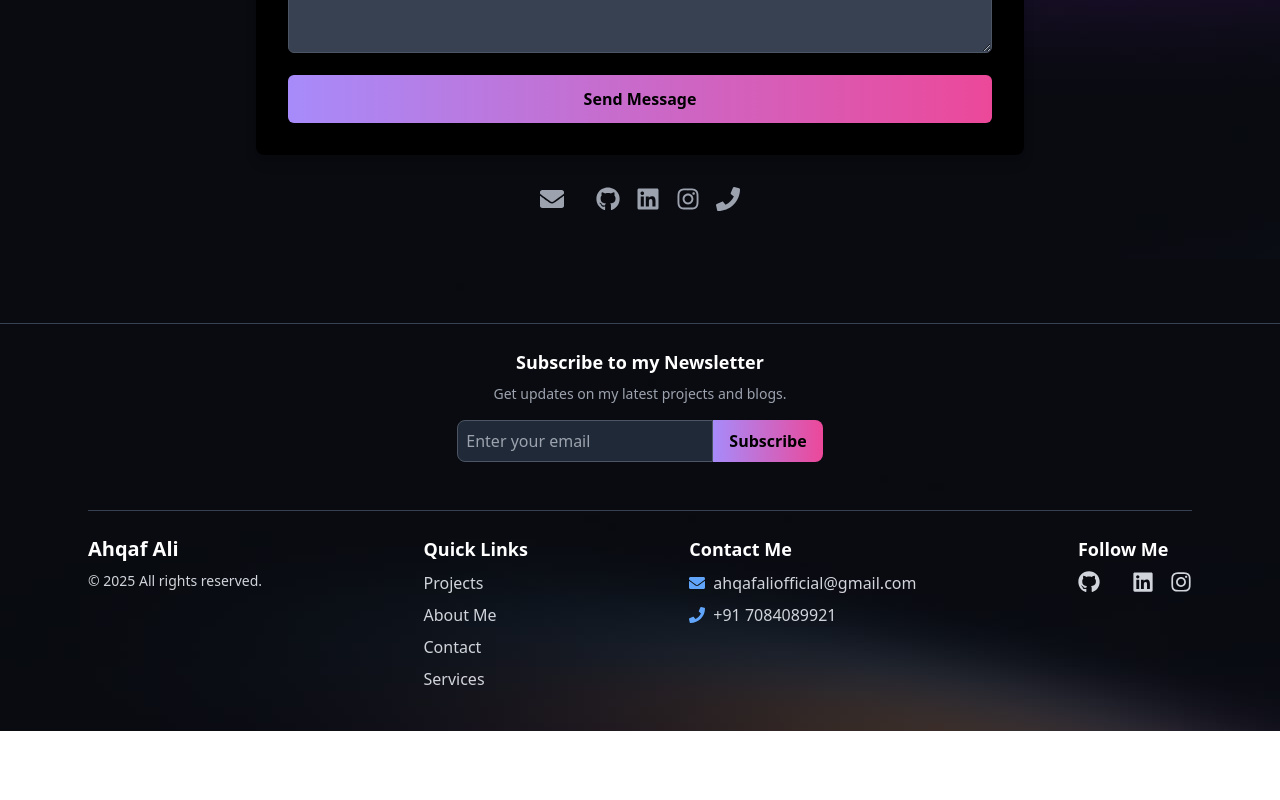
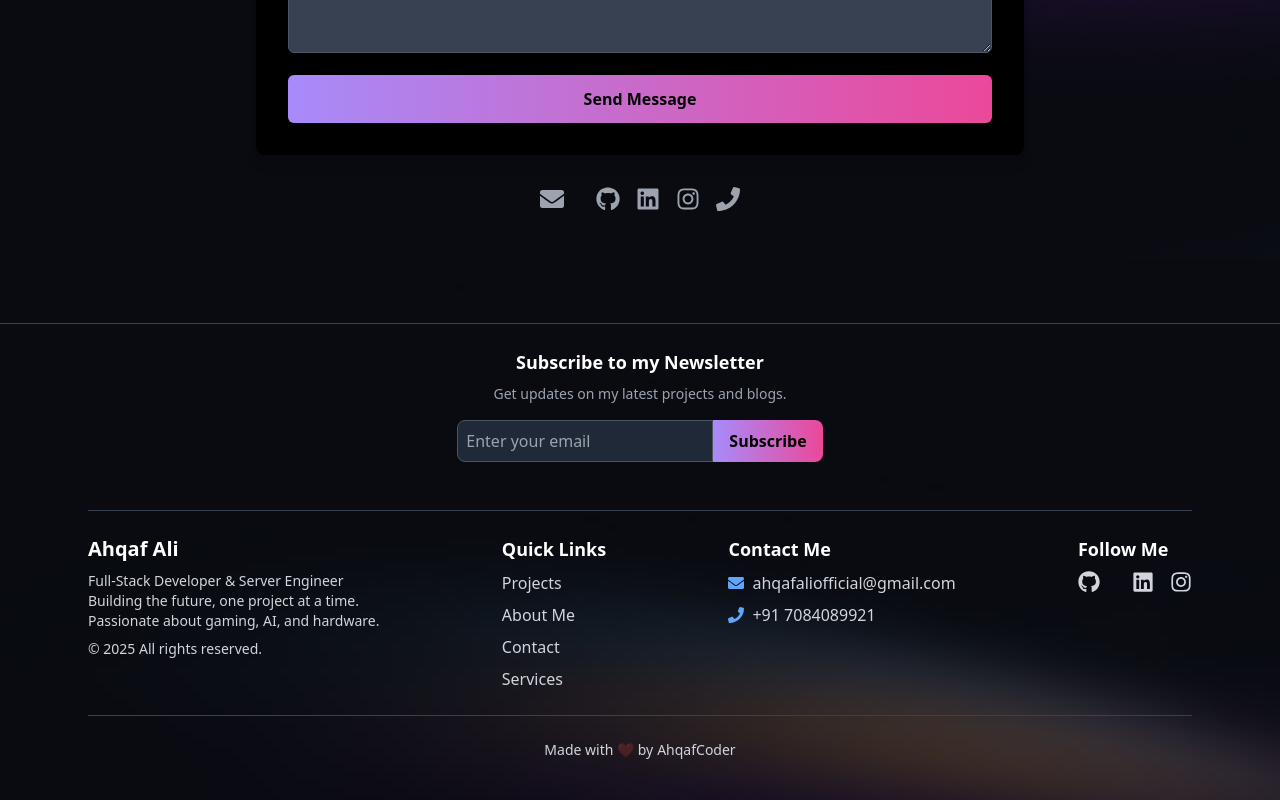
Before and after one commit to AhqafCoder/PortFolio-Ahqaf, a React (Vite) app: page / in a window 1280 px wide. Shown: the part 4889-5689 px from the top of the page. Before the commit the page ends 5620 px from the top, so only its background shows below. Built offline with nearby package versions, Linux system fonts and the light colour scheme.

Commit message:
Enhance Footer component with animations and updated content

```diff
--- a/src/components/Footer.jsx
+++ b/src/components/Footer.jsx
@@ -1,12 +1,24 @@
 import React from "react";
+import { motion } from "framer-motion"; // Import Framer Motion for animations
 import { FaGithub, FaLinkedin, FaInstagram, FaEnvelope, FaPhone } from "react-icons/fa";
+
+// Blinking heart animation
+const heartVariants = {
+  blink: {
+    opacity: [1, 0, 1], // Fade in and out
+    transition: {
+      duration: 2, // Duration of one full blink cycle
+      repeat: Infinity, // Loop indefinitely
+      ease: "easeInOut", // Smooth easing
+    },
+  },
+};
 
 const Footer = () => {
   return (
-    <footer className="w-full bg-[url('./assets/bg2.jpg')] text-gray-300 py-10 ">
+    <footer className="w-full bg-[url('./assets/bg2.jpg')] text-gray-300 py-10">
       <hr className="w-full border-gray-700 my-6" />
       <div className="max-w-6xl mx-auto flex flex-col items-center px-6">
-
         {/* Newsletter Signup at the Top */}
         <div className="w-full text-center mb-6">
           <h3 className="text-lg font-semibold text-white">Subscribe to my Newsletter</h3>
@@ -28,11 +40,13 @@ const Footer = () => {
 
         {/* Footer Content */}
         <div className="w-full flex flex-col md:flex-row justify-between items-start">
-
-          {/* Brand & Copyright */}
+          {/* Brand & Tagline */}
           <div className="mb-6 md:mb-0">
             <h2 className="text-xl font-bold text-white">Ahqaf Ali</h2>
-            <p className="text-sm mt-2">&copy; {new Date().getFullYear()} All rights reserved.</p>
+            <p className="text-sm mt-2">Full-Stack Developer & Server Engineer</p>
+            <p className="text-sm">Building the future, one project at a time.</p>
+            <p className="text-sm">Passionate about gaming, AI, and hardware.</p>
+            <p className="text-sm mt-2">© {new Date().getFullYear()} All rights reserved.</p>
           </div>
 
           {/* Quick Links */}
@@ -75,6 +89,29 @@ const Footer = () => {
             </div>
           </div>
         </div>
+
+        {/* Separator Line */}
+        <hr className="w-full border-gray-700 my-6" />
+
+        {/* Made with Love */}
+        <div className="text-center text-sm">
+          <p>
+            Made with{" "}
+            <motion.span
+              className="inline-block text-red-500"
+              animate="blink" // Directly use animate to trigger the animation
+              variants={heartVariants}
+            >
+              ❤️
+            </motion.span>{" "}
+            by
+            <a href="https://github.com/AhqafCoder" target="_blank" rel="noopener noreferrer" className="hover:text-white">
+            <span className="ml-1">AhqafCoder </span>
+           </a>
+
+
+          </p>
+        </div>
       </div>
     </footer>
   );
```
